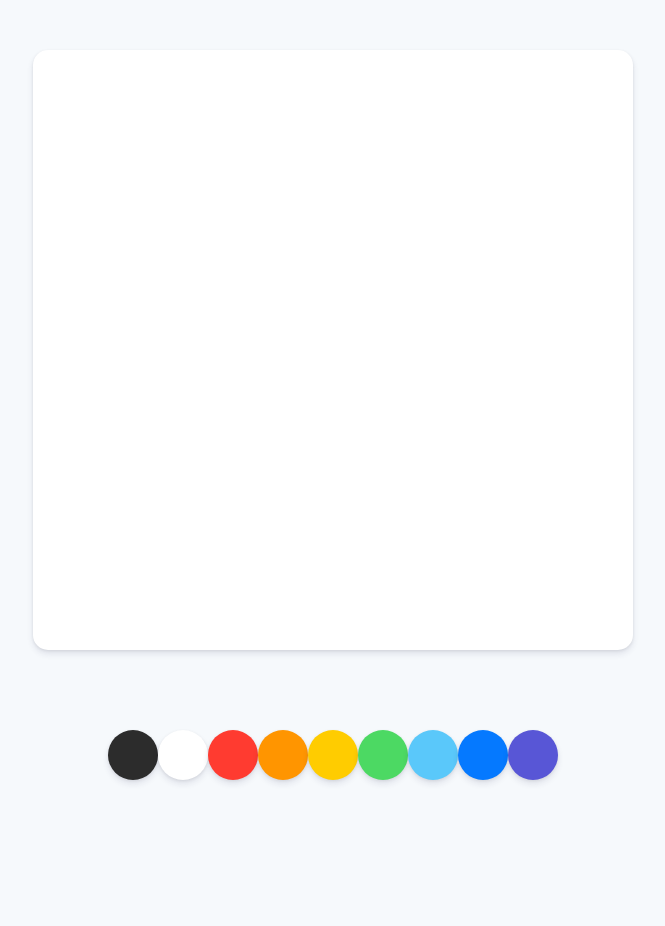
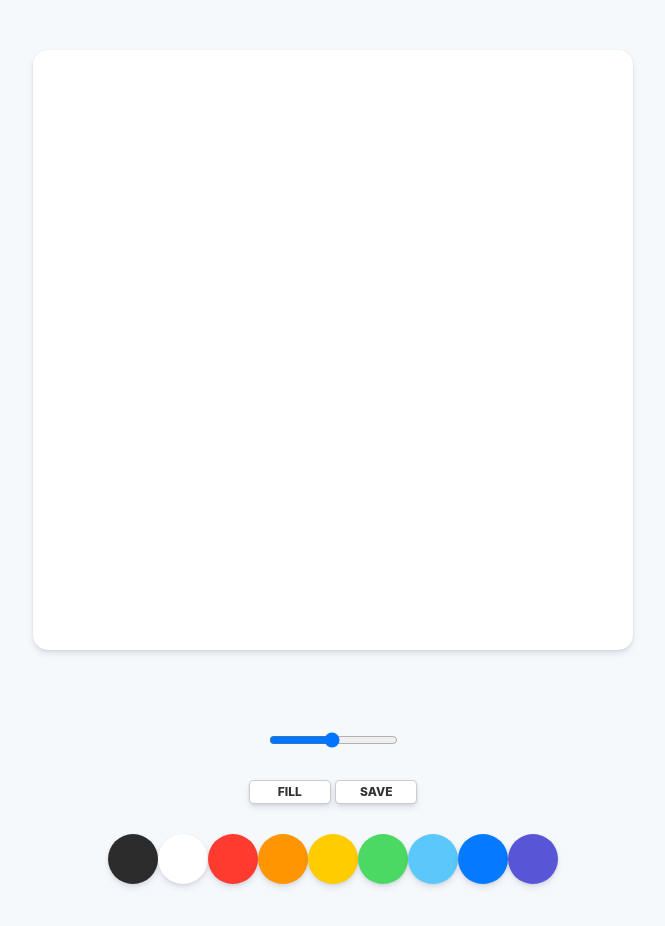
Before and after one commit to devGeonil/paintjs, a plain HTML site: page index.html in a window 1280 px wide. Shown: the whole page, without its empty margins (307-972 px from the left). Before the commit the page ends 800 px from the top, so only its background shows below. Drawn offline with Linux system fonts and the light colour scheme.

Commit message:
done setup canvas the way it looks

```diff
--- a/index.html
+++ b/index.html
@@ -8,6 +8,13 @@
   <body>
     <canvas id="jsCanvas" class="canvas"></canvas>
     <div class="controls">
+      <div class="controls__range">
+        <input type="range" name="" id="jsRange" min="0.1" max="5.0" value="2.5" step="0.1">
+      </div>
+      <div class="controls__btns">
+        <button id="jsMode">Fill</button>
+        <button id="jsSave">Save</button>
+      </div>
       <div class="controls__colors" id="jsColors">
         <div class="controls__color" style="background-color:#2c2c2c;"></div>
         <div class="controls__color" style="background-color:white;"></div>
--- a/styles.css
+++ b/styles.css
@@ -6,7 +6,7 @@ body {
   display: flex;
   flex-direction: column;
   align-items: center;
-  padding-top: 50px;
+  padding: 50px 0;
 }
 
 .canvas {
@@ -19,6 +19,33 @@ body {
 
 .controls {
   margin-top: 80px;
+  display: flex;
+  flex-direction: column;
+  align-items: center;
+}
+
+.controls__btns button{
+  all:unset;
+  cursor: pointer;
+  background-color: white;
+  padding: 5px 0px;
+  width: 80px;
+  text-align: center;
+  border-radius: 5px;
+  box-shadow: 0 4px 6px rgba(50, 50, 93, 0.11), 0 1px 3px rgba(0, 0, 0, 0.08);
+  border: 1px solid rgba(0,0,0,0.2);
+  color: rgba(0,0,0,0.8);
+  text-transform: uppercase;
+  font-weight: 800;
+  font-size: 12px;
+}
+
+.controls__btns button:active {
+  transform: scale(0.98);
+}
+
+.controls .controls__btns{
+  margin-bottom: 30px;
 }
 
 .controls .controls__colors {
@@ -32,3 +59,7 @@ body {
   cursor: pointer;
   box-shadow: 0 4px 6px rgba(50, 50, 93, 0.11), 0 1px 3px rgba(0, 0, 0, 0.08);
 }
+
+.controls .controls__range {
+  margin-bottom: 30px;
+}
```
